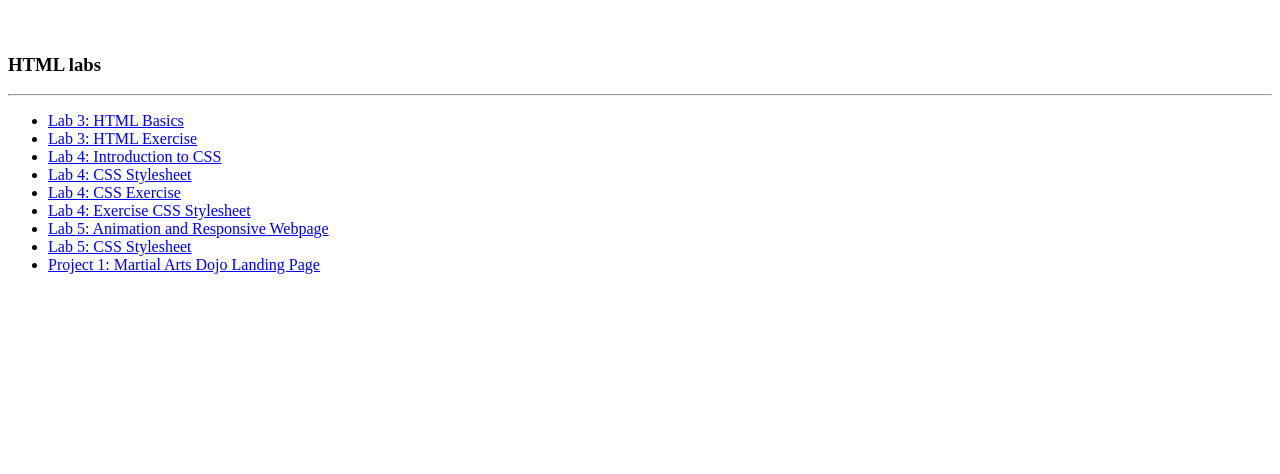
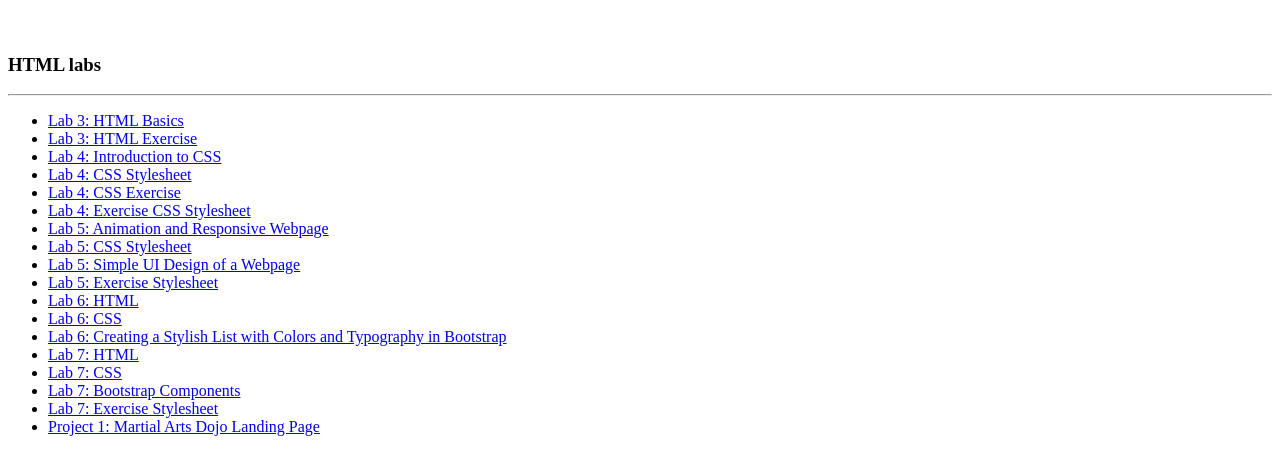
Before and after one commit to karinagsolomon/software_dev, a plain HTML site: page index.html in a window 1280 px wide. Shown: the part 110-584 px from the top of the page. Drawn offline with Linux system fonts and the light colour scheme.

Commit message:
update index.html with lab 6 and 7

```diff
--- a/index.html
+++ b/index.html
@@ -20,7 +20,15 @@
         <li><a href="lab4/lab4exercisestyle.css">Lab 4: Exercise CSS Stylesheet</a></li>
         <li><a href="lab5/lab5.html">Lab 5: Animation and Responsive Webpage</a></li>
         <li><a href="lab5/stylelab5.css">Lab 5: CSS Stylesheet</a></li>
-
+        <li><a href="lab5/lab5exercise.html">Lab 5: Simple UI Design of a Webpage</a></li>
+        <li><a href="lab5/lab5exercise.css">Lab 5: Exercise Stylesheet</a></li>
+        <li><a href="lab6/lab6.html">Lab 6: HTML</a></li>
+        <li><a href="lab6/lab6.css">Lab 6: CSS</a></li>
+        <li><a href="lab6/lab6exercise.html">Lab 6: Creating a Stylish List with Colors and Typography in Bootstrap</a></li>
+        <li><a href="lab7/lab7.html">Lab 7: HTML</a></li>
+        <li><a href="lab7/lab7.css">Lab 7: CSS</a></li>
+        <li><a href="lab7/lab7exercise.html">Lab 7: Bootstrap Components</a></li>
+        <li><a href="lab7/lab7exercise.css">Lab 7: Exercise Stylesheet</a></li>
         <li><a href="project1/project1.html">Project 1: Martial Arts Dojo Landing Page</a></li>
     </ul>
 </body>
```
